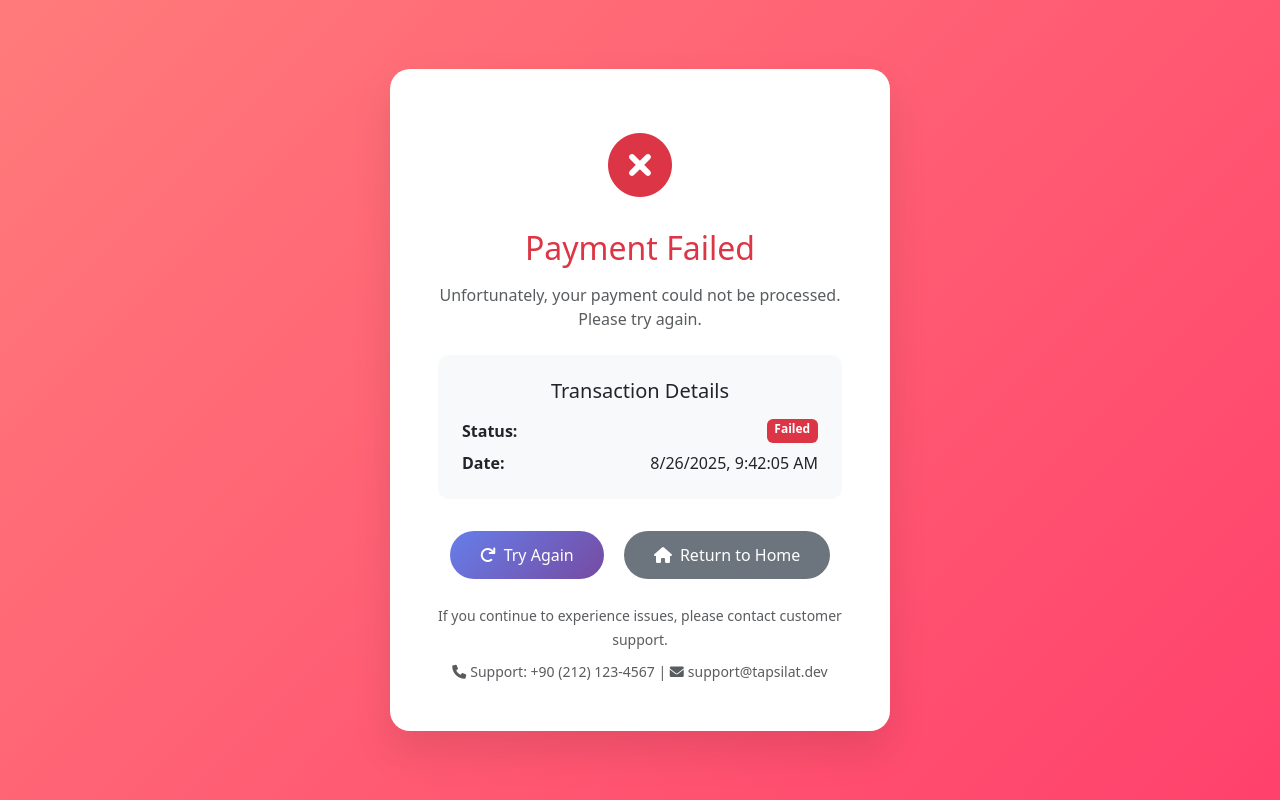
After one commit to tapsilat/examples, a Flask app: page /payment/failure in a window 1280 px wide. The commit adds this page. Run offline with Flask 3, Linux system fonts and the light colour scheme.

Commit message:
feat(payment status): success and failure url and pages

```diff
--- a/python/app.py
+++ b/python/app.py
@@ -10,6 +10,7 @@ from tapsilat_py.models import (
     BasketItemPayerDTO,
     BillingAddressDTO,
     BuyerDTO,
+    MetadataDTO,
     OrderCreateDTO,
     ShippingAddressDTO,
 )
@@ -18,6 +19,53 @@ from tapsilat_py.models import (
 load_dotenv()
 
 app = Flask(__name__)
+
+
+def get_base_url():
+    """Get base URL automatically from request"""
+    return request.host_url.rstrip("/")
+
+
+def generate_conversation_id():
+    """Generate unique conversation ID"""
+    import time
+    import uuid
+
+    timestamp = int(time.time())
+    unique_id = str(uuid.uuid4())[:8]
+    return f"CONV_{timestamp}_{unique_id}"
+
+
+def create_metadata(order_data):
+    """Create metadata from order data"""
+    metadata = []
+
+    # Add cart summary
+    cart_items = len(order_data.get("cart", []))
+    metadata.append(MetadataDTO(key="cart_items_count", value=str(cart_items)))
+
+    # Add installment info
+    installment = order_data.get("installment", 1)
+    metadata.append(MetadataDTO(key="selected_installment", value=str(installment)))
+
+    # Add address info
+    same_address = order_data.get("same_address", True)
+    metadata.append(
+        MetadataDTO(key="same_billing_shipping", value=str(same_address).lower())
+    )
+
+    # Add customer info
+    billing = order_data.get("billing", {})
+    if billing.get("city"):
+        metadata.append(MetadataDTO(key="customer_city", value=billing["city"]))
+
+    # Add application info
+    metadata.append(
+        MetadataDTO(key="application_name", value="Tapsilat Python SDK Example")
+    )
+    metadata.append(MetadataDTO(key="framework", value="Flask"))
+
+    return metadata
 
 
 def get_api_client():
@@ -217,7 +265,16 @@ def api():
         # Use the basket total to ensure consistency - exactly like PHP
         final_total = basket_total
 
-        # Create order with basket items - PHP compatible version but without enabled_installments bug
+        # Generate conversation ID
+        conversation_id = generate_conversation_id()
+
+        # Create metadata
+        metadata = create_metadata(data)
+
+        # Get base URL for payment callbacks
+        base_url = get_base_url()
+
+        # Create order with basket items - enhanced with URLs, conversation_id and metadata
         import time
 
         order = OrderCreateDTO(
@@ -228,17 +285,17 @@ def api():
             basket_items=basket_items,
             billing_address=billing_address,
             checkout_design=None,
-            conversation_id=None,
+            conversation_id=conversation_id,
             # enabled_installments=enabled_installments,  # Commented due to SDK bug
             external_reference_id=f"ORDER_{int(time.time())}",
-            metadata=None,
+            metadata=metadata,
             order_cards=None,
             paid_amount=None,
             partial_payment=None,
-            payment_failure_url=None,
+            payment_failure_url=f"{base_url}/payment/failure",
             payment_methods=None,
             payment_options=None,
-            payment_success_url=None,
+            payment_success_url=f"{base_url}/payment/success",
             payment_terms=None,
             pf_sub_merchant=None,
             shipping_address=shipping_address,
@@ -256,14 +313,22 @@ def api():
             except Exception as e:
                 print("Error getting checkout URL:", str(e))
 
-        # Return success response - exactly like PHP response structure
+        # Return success response - enhanced with conversation_id and metadata info
         return jsonify(
             {
                 "success": True,
                 "order_id": getattr(response, "order_id", None),
                 "reference_id": getattr(response, "reference_id", None),
+                "conversation_id": conversation_id,
                 "checkout_url": checkout_url,
                 "message": "Order created successfully",
+                "metadata": {
+                    "cart_items": len(data.get("cart", [])),
+                    "installment": data.get("installment", 1),
+                    "same_address": data.get("same_address", True),
+                    "payment_success_url": f"{base_url}/payment/success",
+                    "payment_failure_url": f"{base_url}/payment/failure",
+                },
             }
         )
 
@@ -283,5 +348,65 @@ def api():
         return jsonify({"success": False, "message": str(e)}), 500
 
 
+@app.route("/payment/success")
+def payment_success():
+    """Payment success callback page"""
+    # Get payment details from query parameters
+    reference_id = request.args.get("reference_id")
+    conversation_id = request.args.get("conversation_id")
+
+    return render_template(
+        "payment_success.html",
+        reference_id=reference_id,
+        conversation_id=conversation_id,
+    )
+
+
+@app.route("/payment/failure")
+def payment_failure():
+    """Payment failure callback page"""
+    # Get payment details from query parameters
+    reference_id = request.args.get("reference_id")
+    conversation_id = request.args.get("conversation_id")
+    error_message = request.args.get("error_message", "Payment failed")
+
+    return render_template(
+        "payment_failure.html",
+        reference_id=reference_id,
+        conversation_id=conversation_id,
+        error_message=error_message,
+    )
+
+
+@app.route("/api/payment/status/<reference_id>")
+def get_payment_status(reference_id):
+    """Get payment status API endpoint"""
+    try:
+        client = get_api_client()
+        status = client.get_order_status(reference_id)
+
+        return jsonify(
+            {
+                "success": True,
+                "reference_id": reference_id,
+                "status": status,
+                "message": "Payment status retrieved successfully",
+            }
+        )
+
+    except APIException as e:
+        return jsonify(
+            {
+                "success": False,
+                "message": f"Tapsilat API Error: {getattr(e, 'error', str(e))}",
+                "code": getattr(e, "code", None),
+                "status_code": getattr(e, "status_code", None),
+            }
+        ), 400
+
+    except Exception as e:
+        return jsonify({"success": False, "message": str(e)}), 500
+
+
 if __name__ == "__main__":
     app.run(host="0.0.0.0", port=5000, debug=True)
--- /dev/null
+++ b/python/templates/payment_failure.html
@@ -0,0 +1,149 @@
+<!DOCTYPE html>
+<html lang="en">
+<head>
+    <meta charset="UTF-8">
+    <meta name="viewport" content="width=device-width, initial-scale=1.0">
+    <title>Payment Failed - Tapsilat</title>
+    <link href="https://cdn.jsdelivr.net/npm/bootstrap@5.3.0/dist/css/bootstrap.min.css" rel="stylesheet">
+    <link href="https://cdnjs.cloudflare.com/ajax/libs/font-awesome/6.0.0/css/all.min.css" rel="stylesheet">
+    <style>
+        .failure-container {
+            min-height: 100vh;
+            display: flex;
+            align-items: center;
+            justify-content: center;
+            background: linear-gradient(135deg, #ff7b7b 0%, #ff416c 100%);
+        }
+        .failure-card {
+            background: white;
+            border-radius: 20px;
+            box-shadow: 0 20px 40px rgba(0,0,0,0.1);
+            padding: 3rem;
+            text-align: center;
+            max-width: 500px;
+            margin: 2rem;
+        }
+        .failure-icon {
+            font-size: 4rem;
+            color: #dc3545;
+            margin-bottom: 1rem;
+        }
+        .order-details {
+            background: #f8f9fa;
+            border-radius: 10px;
+            padding: 1.5rem;
+            margin: 1.5rem 0;
+        }
+        .detail-row {
+            display: flex;
+            justify-content: space-between;
+            margin-bottom: 0.5rem;
+        }
+        .detail-row:last-child {
+            margin-bottom: 0;
+        }
+        .btn-retry {
+            background: linear-gradient(135deg, #667eea 0%, #764ba2 100%);
+            border: none;
+            padding: 12px 30px;
+            border-radius: 25px;
+            color: white;
+            text-decoration: none;
+            display: inline-block;
+            margin: 0.5rem;
+            transition: transform 0.2s;
+        }
+        .btn-home {
+            background: #6c757d;
+            border: none;
+            padding: 12px 30px;
+            border-radius: 25px;
+            color: white;
+            text-decoration: none;
+            display: inline-block;
+            margin: 0.5rem;
+            transition: transform 0.2s;
+        }
+        .btn-retry:hover, .btn-home:hover {
+            transform: translateY(-2px);
+            color: white;
+        }
+        .error-message {
+            background: #f8d7da;
+            border: 1px solid #f5c6cb;
+            border-radius: 8px;
+            padding: 1rem;
+            margin: 1rem 0;
+            color: #721c24;
+        }
+    </style>
+</head>
+<body>
+    <div class="failure-container">
+        <div class="failure-card">
+            <div class="failure-icon">
+                <i class="fas fa-times-circle"></i>
+            </div>
+            <h2 class="text-danger mb-3">Payment Failed</h2>
+            <p class="text-muted mb-4">Unfortunately, your payment could not be processed. Please try again.</p>
+
+            {% if error_message and error_message != 'Payment failed' %}
+            <div class="error-message">
+                <strong>Error:</strong> {{ error_message }}
+            </div>
+            {% endif %}
+
+            <div class="order-details">
+                <h5 class="mb-3">Transaction Details</h5>
+                {% if reference_id %}
+                <div class="detail-row">
+                    <strong>Reference ID:</strong>
+                    <span class="text-primary">{{ reference_id }}</span>
+                </div>
+                {% endif %}
+                {% if conversation_id %}
+                <div class="detail-row">
+                    <strong>Conversation ID:</strong>
+                    <span class="text-secondary">{{ conversation_id }}</span>
+                </div>
+                {% endif %}
+                <div class="detail-row">
+                    <strong>Status:</strong>
+                    <span class="badge bg-danger">Failed</span>
+                </div>
+                <div class="detail-row">
+                    <strong>Date:</strong>
+                    <span id="current-date"></span>
+                </div>
+            </div>
+
+            <div class="mt-4">
+                <a href="/" class="btn-retry">
+                    <i class="fas fa-redo me-2"></i>Try Again
+                </a>
+                <a href="/" class="btn-home">
+                    <i class="fas fa-home me-2"></i>Return to Home
+                </a>
+            </div>
+
+            <div class="mt-3">
+                <small class="text-muted">
+                    If you continue to experience issues, please contact customer support.
+                </small>
+            </div>
+
+            <div class="mt-2">
+                <small class="text-muted">
+                    <i class="fas fa-phone me-1"></i>Support: +90 (212) 123-4567 |
+                    <i class="fas fa-envelope me-1"></i>support@tapsilat.dev
+                </small>
+            </div>
+        </div>
+    </div>
+
+    <script>
+        // Set current date
+        document.getElementById('current-date').textContent = new Date().toLocaleString();
+    </script>
+</body>
+</html>
```
Also changed, not shown: python/templates/index.html (+19 -2 lines), python/templates/payment_success.html (added, +121 -0 lines).
